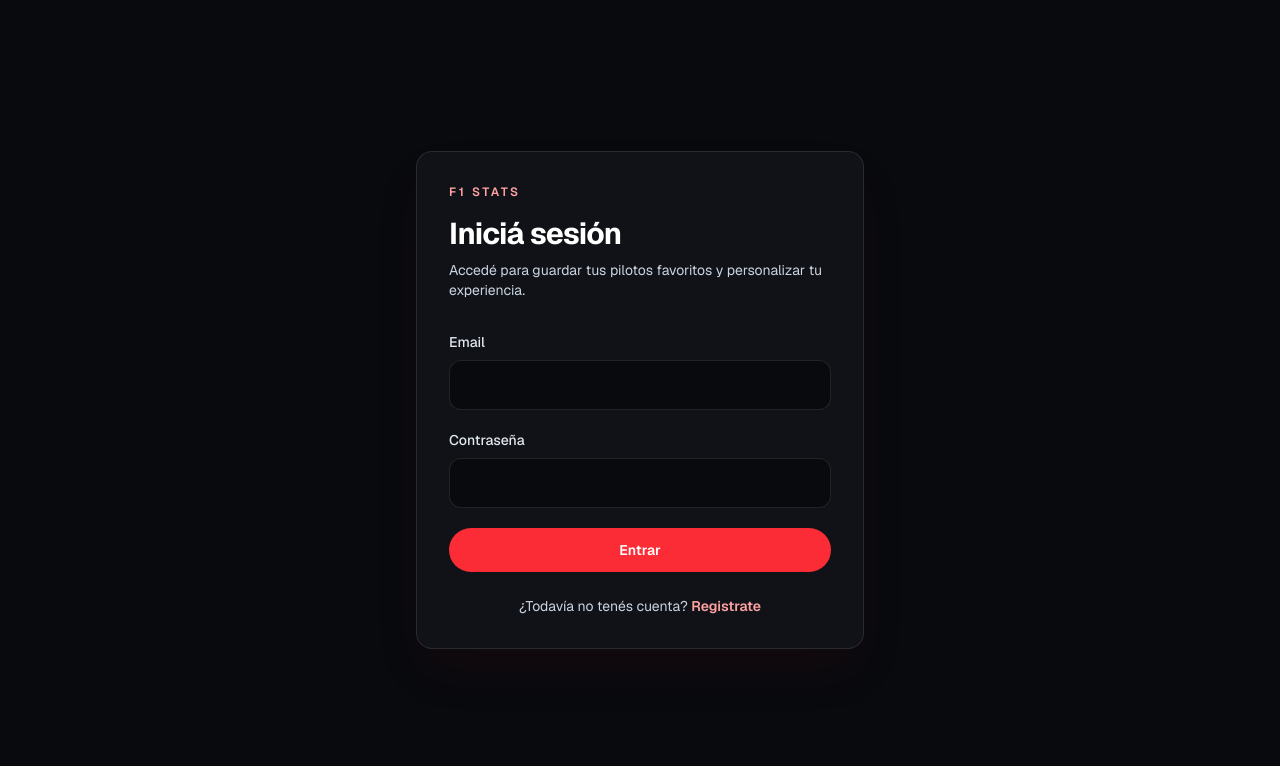
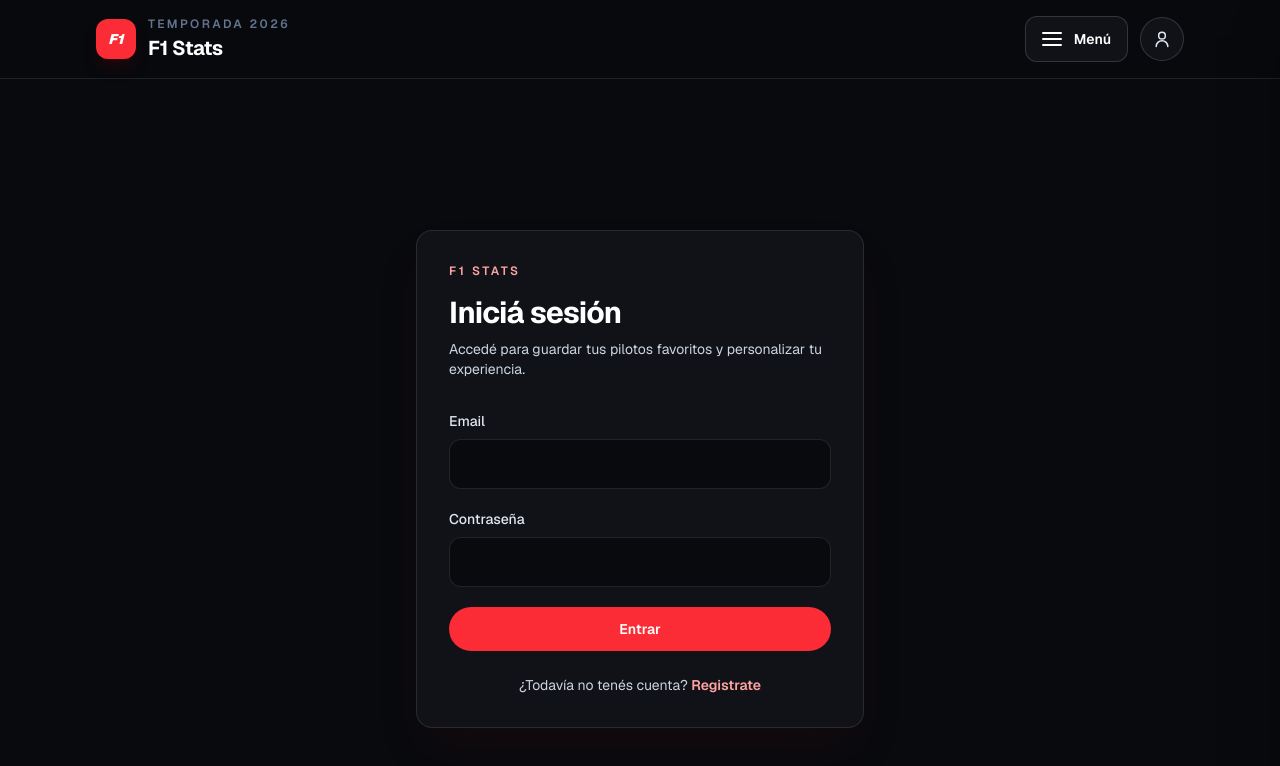
Before and after one commit to Imaimnol/f1stats, a Next.js app: page /login in a window 1280 px wide. Shown: the top 766 px of the page. Built offline with nearby package versions, Linux system fonts and the light colour scheme; no server answers.

Commit message:
Correciones en header

```diff
--- a/app/home-menu.tsx
+++ b/app/home-menu.tsx
@@ -1,7 +1,12 @@
 "use client";
 
 import Link from "next/link";
-import { useEffect, useState } from "react";
+import { createPortal } from "react-dom";
+import { useEffect, useState, useSyncExternalStore } from "react";
+
+const subscribeToMount = () => () => {};
+const getClientSnapshot = () => true;
+const getServerSnapshot = () => false;
 
 export default function HomeMenu({
   currentUser,
@@ -9,11 +14,19 @@ export default function HomeMenu({
   currentUser: { username: string } | null;
 }) {
   const [isOpen, setIsOpen] = useState(false);
+  const portalReady = useSyncExternalStore(
+    subscribeToMount,
+    getClientSnapshot,
+    getServerSnapshot
+  );
 
   useEffect(() => {
     if (!isOpen) {
       return;
     }
+
+    const originalOverflow = document.body.style.overflow;
+    document.body.style.overflow = "hidden";
 
     function closeOnEscape(event: KeyboardEvent) {
       if (event.key === "Escape") {
@@ -22,10 +35,14 @@ export default function HomeMenu({
     }
 
     window.addEventListener("keydown", closeOnEscape);
-    return () => window.removeEventListener("keydown", closeOnEscape);
+    return () => {
+      document.body.style.overflow = originalOverflow;
+      window.removeEventListener("keydown", closeOnEscape);
+    };
   }, [isOpen]);
 
   return (
+    <>
       <div className="flex shrink-0 items-center gap-3">
         <button
           aria-controls="home-navigation-drawer"
@@ -62,10 +79,15 @@ export default function HomeMenu({
             <path d="M5 21a7 7 0 0 1 14 0" />
           </svg>
         </Link>
+      </div>
 
+      {portalReady &&
+        createPortal(
           <div
             aria-hidden={!isOpen}
-        className={`fixed inset-0 z-50 ${isOpen ? "" : "pointer-events-none"}`}
+            className={`fixed inset-0 z-[100] ${
+              isOpen ? "" : "pointer-events-none"
+            }`}
             id="home-navigation-drawer"
             inert={!isOpen}
           >
@@ -80,7 +102,7 @@ export default function HomeMenu({
             />
             <aside
               aria-label="Menú de navegación"
-          className={`absolute inset-y-0 right-0 flex w-[min(24rem,88vw)] flex-col border-l border-white/10 bg-[#111217] p-6 shadow-2xl shadow-black/50 transition-transform duration-300 ease-out ${
+              className={`absolute inset-y-0 right-0 flex w-[min(24rem,88vw)] flex-col overflow-y-auto border-l border-white/10 bg-[#111217] p-6 shadow-2xl shadow-black/50 transition-transform duration-300 ease-out ${
                 isOpen ? "translate-x-0" : "translate-x-full"
               }`}
             >
@@ -103,7 +125,10 @@ export default function HomeMenu({
                 </button>
               </div>
 
-          <nav aria-label="Navegación principal" className="mt-5 grid gap-2">
+              <nav
+                aria-label="Navegación principal"
+                className="mt-5 grid gap-2"
+              >
                 {[
                   { href: "/estadisticas", label: "Temporadas" },
                   { href: "/constructores", label: "Constructores" },
@@ -156,7 +181,9 @@ export default function HomeMenu({
                 )}
               </nav>
             </aside>
-      </div>
-    </div>
+          </div>,
+          document.body
+        )}
+    </>
   );
 }
--- a/app/layout.tsx
+++ b/app/layout.tsx
@@ -1,5 +1,6 @@
 import type { Metadata } from "next";
 import { Geist, Geist_Mono } from "next/font/google";
+import SiteHeader from "@/app/site-header";
 import "./globals.css";
 
 const geistSans = Geist({
@@ -24,7 +25,10 @@ export default function RootLayout({ children }: LayoutProps<"/">) {
       lang="es"
       className={`${geistSans.variable} ${geistMono.variable} h-full antialiased`}
     >
-      <body className="min-h-full flex flex-col">{children}</body>
+      <body className="min-h-full flex flex-col">
+        <SiteHeader />
+        {children}
+      </body>
     </html>
   );
 }
--- a/app/page.tsx
+++ b/app/page.tsx
@@ -1,6 +1,5 @@
 import Link from "next/link";
 import { connection } from "next/server";
-import { getCurrentUser } from "@/lib/auth";
 import {
   getSeasonRaceCalendar,
   refreshCompletedSeasonResults,
@@ -11,7 +10,6 @@ import {
 } from "@/lib/services/race-results";
 import { getSeasonStandings } from "@/lib/services/standings";
 import { getCircuitLayout } from "@/lib/services/circuit-layout";
-import HomeMenu from "@/app/home-menu";
 import Countdown from "@/app/countdown";
 import RaceCircuit from "@/app/race-circuit";
 import TeamMark from "@/app/team-mark";
@@ -136,8 +134,7 @@ export default async function Home() {
         : "No se pudieron actualizar los resultados de la temporada.";
   }
 
-  const [currentUser, standings, calendarResponse] = await Promise.all([
-    getCurrentUser(),
+  const [standings, calendarResponse] = await Promise.all([
     getSeasonStandings(season),
     getSeasonRaceCalendar(season)
       .then((calendar) => ({ calendar, error: null }))
@@ -204,29 +201,6 @@ export default async function Home() {
 
   return (
     <main className="min-h-screen bg-[#090a0e] text-white">
-      <header className="sticky top-0 z-40 border-b border-white/10 bg-[#090a0e]/95 backdrop-blur">
-        <div className="mx-auto flex max-w-6xl items-center justify-between gap-4 px-4 py-4 sm:px-8">
-          <Link className="flex items-center gap-3" href="/">
-            <span className="flex size-10 items-center justify-center rounded-xl bg-red-500 text-sm font-black italic text-white shadow-lg shadow-red-950/40">
-              F1
-            </span>
-            <span>
-              <span className="block text-xs font-semibold uppercase tracking-[0.2em] text-slate-500">
-                Temporada {season}
-              </span>
-              <span className="mt-0.5 block text-lg font-bold tracking-tight sm:text-xl">
-                F1 Stats
-              </span>
-            </span>
-          </Link>
-          <HomeMenu
-            currentUser={
-              currentUser ? { username: currentUser.username } : null
-            }
-          />
-        </div>
-      </header>
-
       <div className="mx-auto max-w-6xl px-4 py-6 sm:px-8 sm:py-9">
         {loadErrors.length > 0 && (
           <p
--- /dev/null
+++ b/app/site-header.tsx
@@ -0,0 +1,32 @@
+import Link from "next/link";
+import { getCurrentUser } from "@/lib/auth";
+import HomeMenu from "@/app/home-menu";
+
+export default async function SiteHeader() {
+  const currentUser = await getCurrentUser();
+
+  return (
+    <header className="sticky top-0 z-40 border-b border-white/10 bg-[#090a0e]/95 text-white backdrop-blur">
+      <div className="mx-auto flex max-w-6xl items-center justify-between gap-4 px-4 py-4 sm:px-8">
+        <Link className="flex items-center gap-3" href="/">
+          <span className="flex size-10 items-center justify-center rounded-xl bg-red-500 text-sm font-black italic text-white shadow-lg shadow-red-950/40">
+            F1
+          </span>
+          <span>
+            <span className="block text-xs font-semibold uppercase tracking-[0.2em] text-slate-500">
+              Temporada {new Date().getFullYear()}
+            </span>
+            <span className="mt-0.5 block text-lg font-bold tracking-tight sm:text-xl">
+              F1 Stats
+            </span>
+          </span>
+        </Link>
+        <HomeMenu
+          currentUser={
+            currentUser ? { username: currentUser.username } : null
+          }
+        />
+      </div>
+    </header>
+  );
+}
```
Lines whose indentation alone changed are shown as unchanged.
